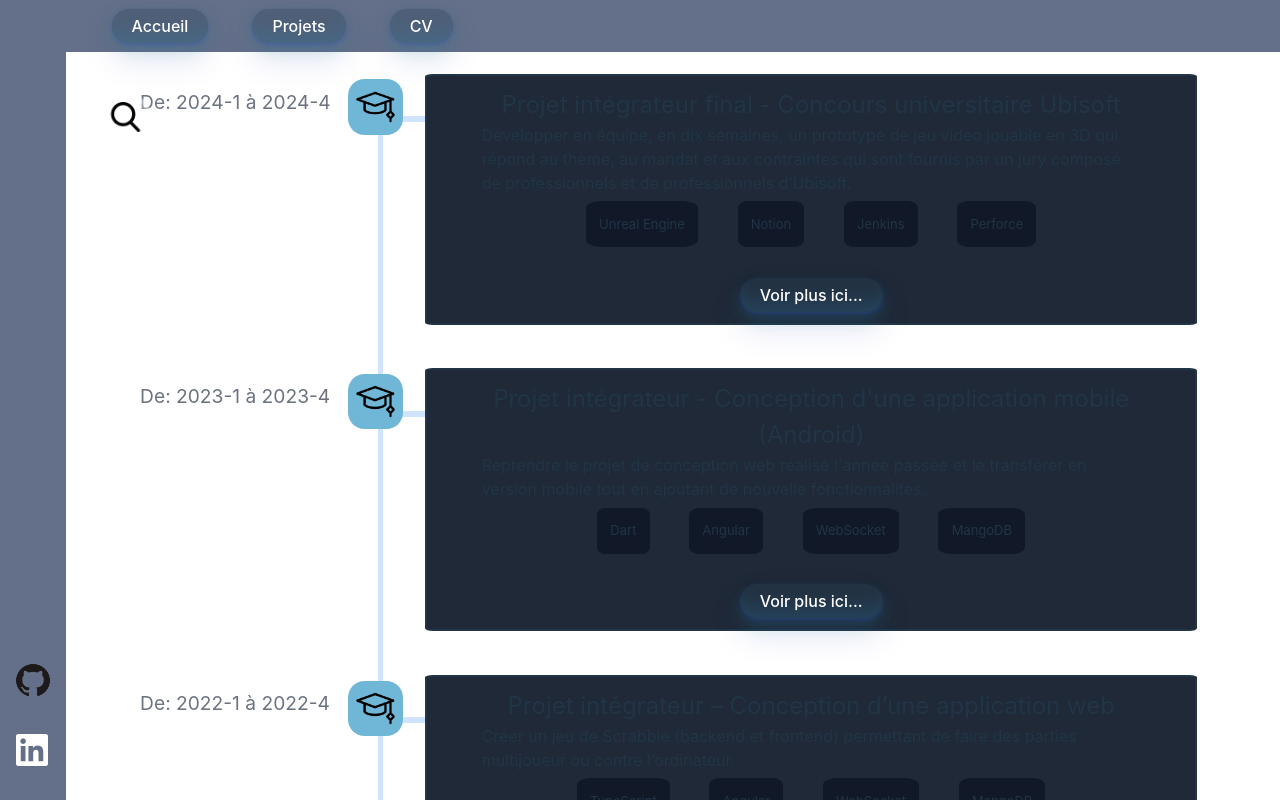
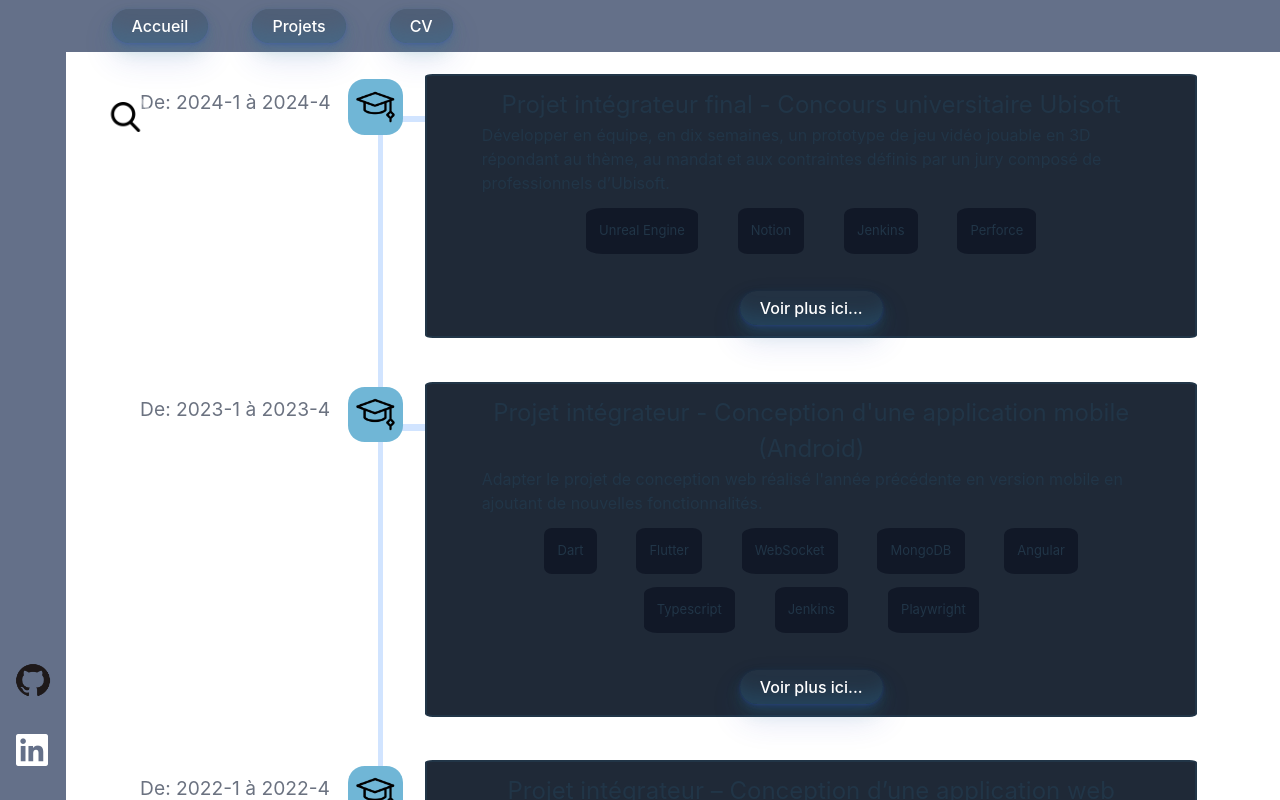
Before and after one commit to jammy312/Porfolio, a React (Vite) app: page /projects in a window 1280 px wide. Built offline with nearby package versions, Linux system fonts and the light colour scheme.

Commit message:
update data

```diff
--- a/public/assets/Data/data.json
+++ b/public/assets/Data/data.json
@@ -1,104 +1,131 @@
 {
-   "projects":   [
+   "projects": [
       {
          "title": "Projet Intégrateur - Conception de système embarqué",
-         "description":"Configurer un microcontrôleur atmega324a en C et avec des makefiles afin de configurer un robot tout en validant son comportement avec le simulateur SimulIDE." ,
-         "keyWords": ["SimulIDE"],
-         "image":"",
+         "description": "Configurer un microcontrôleur ATmega324A en C avec des makefiles pour contrôler un robot et valider son comportement avec le simulateur SimulIDE.",
+         "keyWords": ["SimulIDE", "C", "Makefile"],
+         "image": "",
          "video": "",
-         "lienUrl": "" ,
-         "start":"2021-01",
+         "lienUrl": "",
+         "start": "2021-01",
          "end": "2021-04",
-         "Ecole": "Polytechnique Montréal",
-         "task": ["Travailler en équipe de 4 pour résoudre une problématique complexe", "Déterminer le fonctionnement de l'application SimulIDE" , "Vérifier si le comportement correspond à celui voulu par la problématique"]
-
+         "ecole": "Polytechnique Montréal",
+         "tasks": [
+            "Travailler en équipe de 4 pour résoudre une problématique complexe",
+            "Maîtriser le fonctionnement de l'application SimulIDE",
+            "Vérifier si le comportement correspond aux attentes définies par la problématique"
+         ]
       },
       {
         "title": "Projet intégrateur – Conception d’une application web",
-        "description":"Créer un jeu de Scrabble (backend et frontend) permettant de faire des parties multijoueur ou contre l’ordinateur." ,
-        "keyWords": ["TypeScript", "Angular" , "WebSocket" , "MangoDB"],
-        "image":"",
+        "description": "Créer un jeu de Scrabble (backend et frontend) permettant de faire des parties multijoueur ou contre l’ordinateur.",
+        "keyWords": ["TypeScript", "Angular", "WebSocket", "MongoDB"],
+        "image": "",
         "video": "",
-        "lienUrl": "https://polytechnique-montr-al.gitlab.io/log2990/20221/equipe-305/log2990-305/#/home" ,
-        "start":"2022-01",
+        "lienUrl": "https://polytechnique-montr-al.gitlab.io/log2990/20221/equipe-305/log2990-305/#/home",
+        "start": "2022-01",
         "end": "2022-04",
-        "Ecole": "Polytechnique Montréal",
-        "task":["Réaliser le projet en utilisant TypeScript, Angular, CSS, MongoDB et des websockets","Travailler en équipe de 6 selon la méthodologie Agile et en utilisant GitLab", "Faire le UI du projet à l'aide du logiciel Figma pour faciliter son implémentation", "Déterminer les tâches à acomplir selon la difficulté à le réaliser ainsi que les forces et faiblesses des coéquipiers", "Écrire des tests unitaires et des tests de regressions pour valider l’ensemble du projet sur Gitlab"]
+        "ecole": "Polytechnique Montréal",
+        "tasks": [
+            "Réaliser le projet en utilisant TypeScript, Angular, CSS, MongoDB et des WebSockets",
+            "Travailler en équipe de 6 selon la méthodologie Agile en utilisant GitLab",
+            "Concevoir l'interface utilisateur avec Figma pour faciliter son implémentation",
+            "Définir les tâches à accomplir en fonction de leur difficulté et des compétences des coéquipiers",
+            "Écrire des tests unitaires et des tests de régression pour valider l’ensemble du projet sur GitLab"
+        ]
       },
-
       {
         "title": "Projet intégrateur - Conception d'une application mobile (Android)",
-        "description":"Reprendre le projet de conception web réalisé l'année passée et le transférer en version mobile tout en ajoutant de nouvelle fonctionnalités." ,
-        "keyWords": ["Dart" , "Angular" , "WebSocket" , "MangoDB"],
-        "image":"",
+        "description": "Adapter le projet de conception web réalisé l'année précédente en version mobile en ajoutant de nouvelles fonctionnalités.",
+        "keyWords": ["Dart", "Flutter", "WebSocket", "MongoDB", "Angular", "Typescript", "Jenkins", "Playwright"],
+        "image": "",
         "video": "",
-        "lienUrl": "https://github.com/jammy312/Projet-integrateur-Polytechnique" ,
-        "start":"2023-01",
+        "lienUrl": "https://github.com/jammy312/Projet-integrateur-Polytechnique",
+        "start": "2023-01",
         "end": "2023-04",
-        "Ecole": "Polytechnique Montréal",
-        "task":["Reprendre les défauts observés durant le projet précédent et les améliorer","Refaire un UI pour la version mobile sur Figma", "Apprendre le langage Dart aend de réaliser le projet","Développer une pipeline CI/CD sur Jenkins afin de réaliser des tests automatisé et le déploiement de l'application"]
+        "ecole": "Polytechnique Montréal",
+        "tasks": [
+            "Corriger les défauts observés lors du projet précédent et les améliorer",
+            "Concevoir une nouvelle interface utilisateur pour la version mobile avec Figma",
+            "Apprendre le langage Dart pour réaliser le projet",
+            "Développer une pipeline CI/CD sur Jenkins pour effectuer des tests automatisés et déployer l'application"
+        ]
       },
-
       {
         "title": "Projet intégrateur final - Concours universitaire Ubisoft",
-        "description":"Développer en équipe, en dix semaines, un prototype de jeu video jouable en 3D qui répond au thème, au mandat et aux contraintes qui sont fournis par un jury composé de professionnels et de professionnels d’Ubisoft." ,
-        "keyWords": ["Unreal Engine" , "Notion" , "Jenkins" , "Perforce"],
-        "image":"",
+        "description": "Développer en équipe, en dix semaines, un prototype de jeu vidéo jouable en 3D répondant au thème, au mandat et aux contraintes définis par un jury composé de professionnels d’Ubisoft.",
+        "keyWords": ["Unreal Engine", "Notion", "Jenkins", "Perforce"],
+        "image": "",
         "video": "",
-        "lienUrl": "https://lex0re.itch.io/noctambule" ,
-        "start":"2024-01",
+        "lienUrl": "https://lex0re.itch.io/noctambule",
+        "start": "2024-01",
         "end": "2024-04",
-        "Ecole": "Polytechnique Montréal",
-        "task":["Travailler en équipe de 9 ayant chacune des responsabilités associés à son expérience (Programmeur, Game Designer, Artiste, Musicien), des mentors et des professeurs","Réaliser le projet à l'aide de rencontre Agile à chaque semaine","Réaliser le projet sur Unreal Engine à l'aide de Blueprint", "Déterminer les tâches à accomplir selon la difficulté à le réaliser sur Notion", "Développer une pipeline CI/CD sur Jenkins afin de réaliser des tests automatisé et le déploiement du jeux"]
+        "ecole": "Polytechnique Montréal",
+        "tasks": [
+            "Travailler en équipe de 9 avec des rôles spécifiques selon les compétences (Programmeur, Game Designer, Artiste, Musicien), sous la supervision de mentors et professeurs",
+            "Utiliser la méthodologie Agile avec des réunions hebdomadaires",
+            "Développer le projet sur Unreal Engine en utilisant Blueprint",
+            "Définir les tâches à accomplir selon leur difficulté sur Notion",
+            "Mettre en place une pipeline CI/CD sur Jenkins pour effectuer des tests automatisés et déployer le jeu"
+        ]
       },
-
       {
         "title": "Projet intégrateur - Conception d'un jeu en Java",
-        "description":"Développer en équipe de trois un jeux en Java qui démontre l'utilisation de la physique et des concepts qui seront en lien." ,
-        "keyWords": ["Java", "Gitlab" ],
-        "image":"",
+        "description": "Développer en équipe de trois un jeu en Java démontrant l'utilisation de la physique et des concepts associés.",
+        "keyWords": ["Java", "GitLab"],
+        "image": "",
         "video": "",
-        "lienUrl": "https://github.com/jammy312/Projet-Maisonneuve" ,
-        "start":"2020-01",
+        "lienUrl": "https://github.com/jammy312/Projet-Maisonneuve",
+        "start": "2020-01",
         "end": "2020-05",
-        "Ecole": "Collège Maisonneuve",
-        "task":["Travailler en équipe de 3 afin de déterminer quelle jeu réaliser"]
-     },
-
-     {
-        "title": "Projet parascholaire - Conception d'un jeu sur construct 3",
-        "description":"Développer en équipe de 4 un jeux selon un temps déterminé." ,
-        "keyWords": ["Construct 3"],
-        "image":"",
-       "video": "",
-        "lienUrl": "" ,
-        "start":"2017-10",
-        "end": "2018-03",
-        "Ecole": "École secondaire Henri-Bourassa",
-        "task":["Créer les personnages à l'aide du site PiskelApp (n'est plus en ligne)", "Déterminer quelle jeux sera développé ainsi que les fonctionnalités à réaliser sur Trello", "Faire des playtests de manière hebdomadaire avec les mentors ainsi que des volontaires", "Coopérer avec d'autres équipes afin d'avoir une meilleure apprentissage de Construct 3 ainsi que d'améliorer le projet"]
+        "ecole": "Collège Maisonneuve",
+        "tasks": [
+            "Travailler en équipe de 3 pour déterminer quel jeu réaliser"
+        ]
       },
       {
-        "title": "Projet personnelle - Maintenance d'un site Web",
-        "description":"Réaliser la maintenance d'un site web demandé par un professeur de l'École de Technologie Supérieur (ETS) en JavaScript." ,
-        "keyWords": ["JavaScript" , "Méthodes agiles" , "Réalisation de tests"],
-        "image":"",
+        "title": "Projet parascolaire - Conception d'un jeu sur Construct 3",
+        "description": "Développer en équipe de 4 un jeu dans un temps imparti.",
+        "keyWords": ["Construct 3", "PiskelApp"],
+        "image": "",
         "video": "",
-        "lienUrl": "" ,
-        "start":"2021-09",
+        "lienUrl": "",
+        "start": "2017-10",
+        "end": "2018-03",
+        "ecole": "École secondaire Henri-Bourassa",
+        "tasks": [
+            "Créer les personnages avec PiskelApp (site désormais hors ligne)",
+            "Déterminer le jeu à développer et les fonctionnalités à réaliser sur Trello",
+            "Faire des playtests hebdomadaires avec les mentors et des volontaires",
+            "Collaborer avec d'autres équipes pour une meilleure maîtrise de Construct 3 et pour améliorer le projet"
+        ]
+      },
+      {
+        "title": "Projet personnel - Maintenance d'un site Web",
+        "description": "Assurer la maintenance d'un site web pour un professeur de l'École de Technologie Supérieure (ETS) en JavaScript.",
+        "keyWords": ["JavaScript", "Google Drive", "Github"],
+        "image": "",
+        "video": "",
+        "lienUrl": "",
+        "start": "2021-09",
         "end": "2021-12",
-        "task":["En équipe de 3, déterminer quelle tâche serait à réaliser le plus rapidement que possible selon la difficulté à le réaliser", "Apprendre le langage Javascript afin de réaliser le projet demandé par le professeur", "Modifier les couleurs de l'interface utilisateur pour améliorer l'esthétique de la page web", "Faire des rencontres hebdomadaire afin de faire des tests d'acceptation sur chaque fonctionnalités réalisés"]
+        "tasks": [
+            "En équipe de 3, déterminer les tâches à réaliser en fonction de leur urgence et difficulté",
+            "Apprendre le langage JavaScript pour mener à bien le projet demandé par le professeur",
+            "Modifier les couleurs de l'interface utilisateur pour améliorer l'esthétique de la page web",
+            "Organiser des rencontres hebdomadaires pour effectuer des tests d'acceptation sur chaque fonctionnalité réalisée"
+        ]
       },
-
       {
-        "title": "Projet personnelle - Création d'un site de planificateur d'événement",
-        "description":"Planifier et réaliser un site web sur la planification d'événement en utilisant le logiciel WordPress." ,
-        "keyWords": ["WordPress"],
-        "image":"",
+        "title": "Projet personnel - Création d'un site de planification d'événements",
+        "description": "Planifier et réaliser un site web de planification d'événements en utilisant WordPress.",
+        "keyWords": ["WordPress", "Google Drive"],
+        "image": "",
         "video": "",
-        "lienUrl": "" ,
-        "start":"2020-06",
+        "lienUrl": "",
+        "start": "2020-06",
         "end": "2021-09",
-        "task":[""]
+        "tasks": [ ]
       }
    ]
 }
--- a/src/AppContext.tsx
+++ b/src/AppContext.tsx
@@ -27,7 +27,7 @@
     keyWords: [],
     start: new Date(),
     end: new Date(),
-    task: []
+    tasks: []
 });
 
   return (
--- a/src/Page/Home.tsx
+++ b/src/Page/Home.tsx
@@ -4,7 +4,7 @@
 
     return (<div className='information-panel'>
         <h1>Bonjour!</h1>
-        <h3 className='center-text'>Je m'appelle James Brutus et je suis un récent diplomé d'un baccalauréat en génie logiciel à Polytechnique Montréal. Je suis intéressée par le développement Full-stack, que ca soit Front-end ou Back-end, les jeux vidéos et la sécurité dans le développement web. J'ai travaillé avec de nombreuses langages de programmation relié aux développements web parmis plusieurs projets et quelqu'un en jeux vidéo.</h3>
+        <h3 className='center-text'>Je m'appelle James Brutus et je suis récemment diplômé d'un baccalauréat en génie logiciel à Polytechnique Montréal. Je suis passionné par le développement Full-stack, que ce soit Front-end ou Back-end, les jeux vidéo et la sécurité dans le développement web. J'ai acquis de l'expérience avec de nombreux langages de programmation liés au développement web à travers divers projets, y compris certains en jeux vidéo.</h3>
 
     </div>)
 }
--- a/src/Page/Projects.tsx
+++ b/src/Page/Projects.tsx
@@ -28,7 +28,7 @@
                             <div className='timeline'>
                                 <div className='date'>{t("from") + ': ' + data.start.getFullYear() + '-' + data.start.getMonth() + ' ' + t("to") + " " + data.end.getFullYear() + '-' + data.end.getMonth() }</div>
                                 <div className='line-bottom'></div>
-                                <img className = 'image-timeline' src={data.Ecole? schoolIcon: workIcon}/>
+                                <img className = 'image-timeline' src={data.school? schoolIcon: workIcon}/>
                                 <div className='line-side'></div>
                             </div>
                             <div className='panel'>
--- a/src/styles/Projects.css
+++ b/src/styles/Projects.css
@@ -82,7 +82,7 @@
     background-color: rgba(17, 24, 39, 1);
     padding: 2% 2%;
     border-radius: 15%;
-    margin: 0 3%;
+    margin: 1% 3%;
     font-size: small;
 }
 
```
Also changed, not shown: src/Components/Data/GetProjectsData.tsx (+6 -6 lines), src/Page/Description.tsx (+6 -6 lines). Lines whose indentation alone changed are shown as unchanged.
